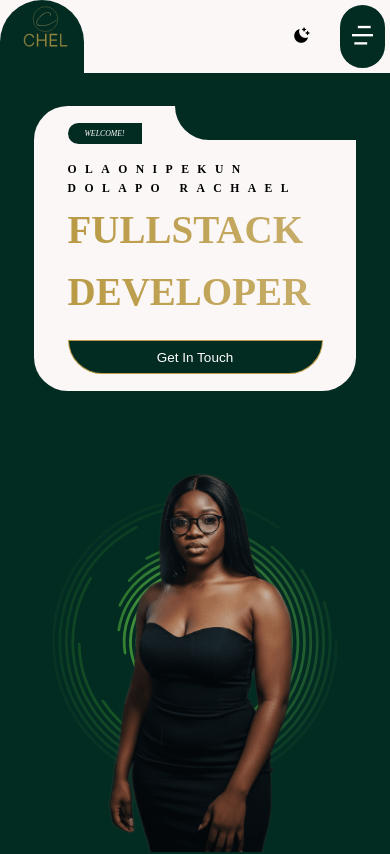
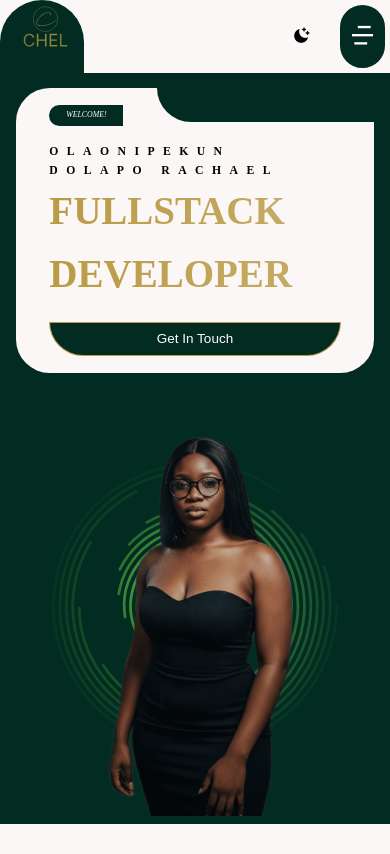
Before and after one commit to Lovethrech/my-main-portfolio, a Vue app: page / in a window 390 px wide. Shown: the top 854 px of the page. Built offline with nearby package versions, Linux system fonts and the light colour scheme.

Commit message:
working on the home-about components.

```diff
--- a/src/assets/base.css
+++ b/src/assets/base.css
@@ -7,7 +7,7 @@
   --text-color: #000000;
   --border-color: #e0e0e0;
   --p-font-size:2vh;
-  --desktop-left-right-space: 6vh;
+  --desktop-left-right-space: 8vh;
   --mobile-left-right-space: 4vw;
 }
 html.dark{
--- a/src/components/home/hero/HomeHeroTextAndBtnCtn.vue
+++ b/src/components/home/hero/HomeHeroTextAndBtnCtn.vue
@@ -10,12 +10,12 @@ import HeroTextCtn from './HomeHeroTextCtn.vue';
 
 <style scoped>
 .hero-text-and-btn-ctn{
-    margin: 8vh 0 0 8vh;
+    margin: var(--desktop-left-right-space) 0 0 var(--desktop-left-right-space);
 }
 
 @media screen and (max-width: 1024px) {
     .hero-text-and-btn-ctn{
-        margin: 4vh;
+        margin: var(--mobile-left-right-space);
     }
 }
 </style>
```
